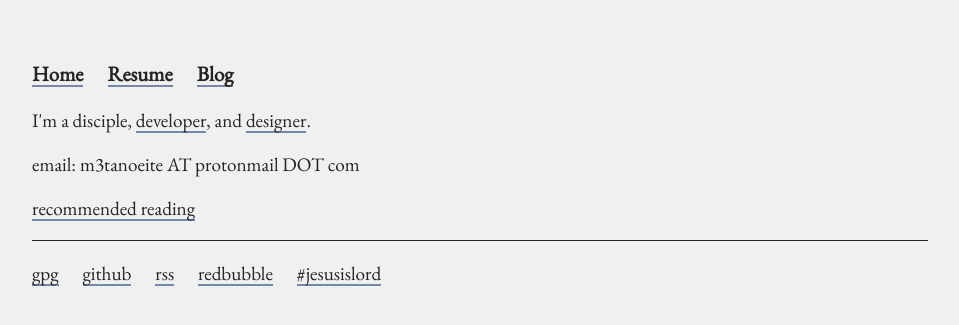
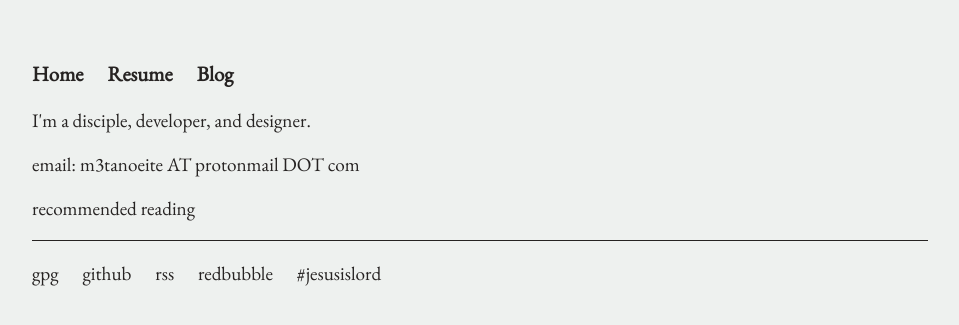
Before and after one commit to codyilardo/codyilardo.github.io, a Jekyll site: the page built from index.html, in a window 1280 px wide. Shown: the top 325 px of the page, without its empty margins (160-1119 px from the left). Built offline with Jekyll 4.4.1, drawn with Linux system fonts in a browser that asks for light colours.

Commit message:
moree css

```diff
--- a/css/main.css
+++ b/css/main.css
@@ -63,22 +63,12 @@ a {
 }
 
 a {
-  background:
-     linear-gradient(
-       to bottom, var(--accent) 0%,
-       var(--accent) 100%
-     );
-    background-position: 0 100%;
-    background-repeat: repeat-x;
-    background-size: 2px 2px;
   color: var(--text);
-  text-decoration: none;
-  transition: background-size .2s;
 }
 
 a:hover {
-  background-size: 2px 50px;
-  text-decoration: none;
+  text-decoration: underline;
+  color: var(--accent);
 }
 
 h1 {
```
